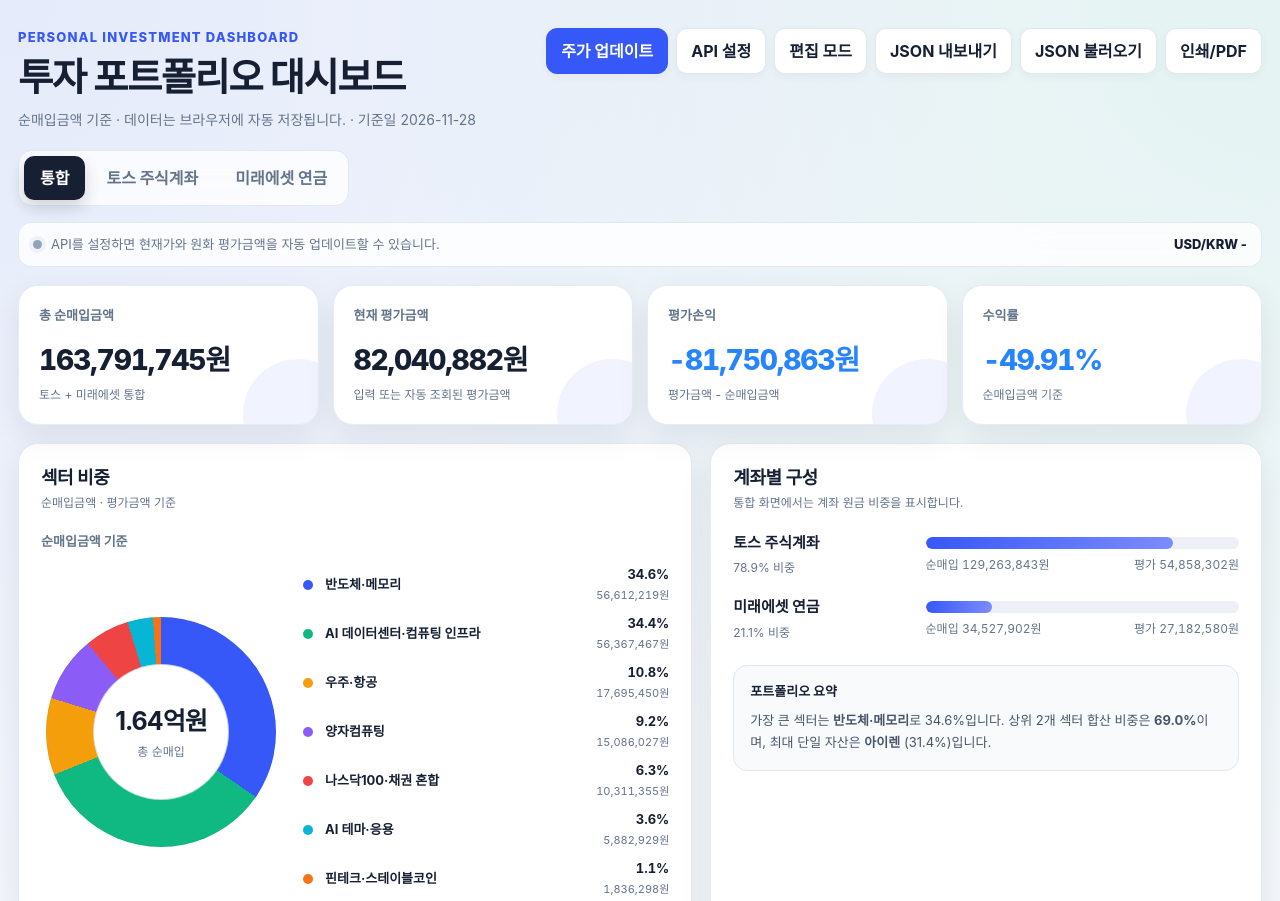
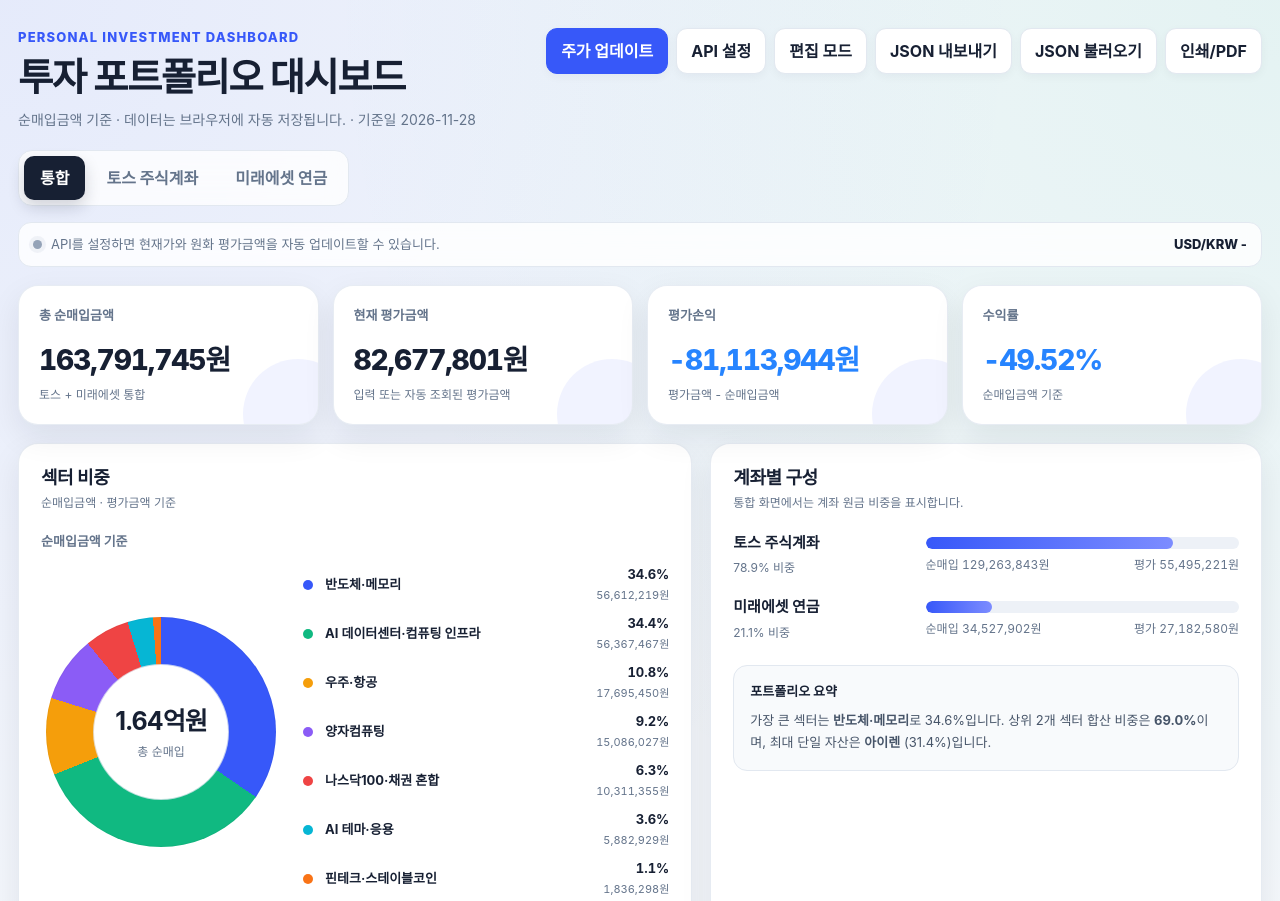
Before and after one commit to big9367-byte/portfolio-dashboard, a plain HTML site: page index.html in a window 1280 px wide. Shown: the top 901 px of the page. Drawn offline with Linux system fonts and the light colour scheme.

Commit message:
chore: 주가 자동 업데이트 (2026-11-28)

```diff
--- a/index.html
+++ b/index.html
@@ -1031,13 +1031,13 @@
         lastFxRate: null
       },
       holdings: [
-        { id: "t1", account: "toss", name: "아이렌", sector: "AI 데이터센터·컴퓨팅 인프라", cost: 51474419, value: 13393761, symbol: "IREN", exchange: "US", currency: "USD", quantity: 750, autoUpdate: true },
-        { id: "t2", account: "toss", name: "로켓랩", sector: "우주·항공", cost: 17695450, value: 13369430, symbol: "RKLB", exchange: "US", currency: "USD", quantity: 200, autoUpdate: true },
-        { id: "t3", account: "toss", name: "DRAM", sector: "반도체·메모리", cost: 27011059, value: 12604346, symbol: "DRAM", exchange: "US", currency: "USD", quantity: 254, autoUpdate: true },
-        { id: "t4", account: "toss", name: "인플렉션", sector: "양자컴퓨팅", cost: 11005245, value: 4573357, symbol: "INFQ", exchange: "US", currency: "USD", quantity: 489, autoUpdate: true },
-        { id: "t5", account: "toss", name: "마벨 테크놀로지", sector: "반도체·메모리", cost: 9098590, value: 4204624, symbol: "MRVL", exchange: "US", currency: "USD", quantity: 23, autoUpdate: true },
-        { id: "t6", account: "toss", name: "아이온큐", sector: "양자컴퓨팅", cost: 4080782, value: 1642655, symbol: "IONQ", exchange: "US", currency: "USD", quantity: 49, autoUpdate: true },
-        { id: "t7", account: "toss", name: "써클 인터넷 그룹", sector: "핀테크·스테이블코인", cost: 1836298, value: 1053129, symbol: "CRCL", exchange: "US", currency: "USD", quantity: 16, autoUpdate: true },
+        { id: "t1", account: "toss", name: "아이렌", sector: "AI 데이터센터·컴퓨팅 인프라", cost: 51474419, value: 13606598, symbol: "IREN", exchange: "US", currency: "USD", quantity: 750, autoUpdate: true },
+        { id: "t2", account: "toss", name: "로켓랩", sector: "우주·항공", cost: 17695450, value: 13564608, symbol: "RKLB", exchange: "US", currency: "USD", quantity: 200, autoUpdate: true },
+        { id: "t3", account: "toss", name: "DRAM", sector: "반도체·메모리", cost: 27011059, value: 12720526, symbol: "DRAM", exchange: "US", currency: "USD", quantity: 254, autoUpdate: true },
+        { id: "t4", account: "toss", name: "인플렉션", sector: "양자컴퓨팅", cost: 11005245, value: 4595451, symbol: "INFQ", exchange: "US", currency: "USD", quantity: 489, autoUpdate: true },
+        { id: "t5", account: "toss", name: "마벨 테크놀로지", sector: "반도체·메모리", cost: 9098590, value: 4308816, symbol: "MRVL", exchange: "US", currency: "USD", quantity: 23, autoUpdate: true },
+        { id: "t6", account: "toss", name: "아이온큐", sector: "양자컴퓨팅", cost: 4080782, value: 1630965, symbol: "IONQ", exchange: "US", currency: "USD", quantity: 49, autoUpdate: true },
+        { id: "t7", account: "toss", name: "써클 인터넷 그룹", sector: "핀테크·스테이블코인", cost: 1836298, value: 1051257, symbol: "CRCL", exchange: "US", currency: "USD", quantity: 16, autoUpdate: true },
         { id: "t8", account: "toss", name: "SK하이닉스", sector: "반도체·메모리", cost: 4152000, value: 2222000, symbol: "000660", exchange: "XKRX", currency: "KRW", quantity: 2, autoUpdate: true },
         { id: "t9", account: "toss", name: "삼성전자", sector: "반도체·메모리", cost: 2910000, value: 1795000, symbol: "005930", exchange: "XKRX", currency: "KRW", quantity: 10, autoUpdate: true },
 
```
